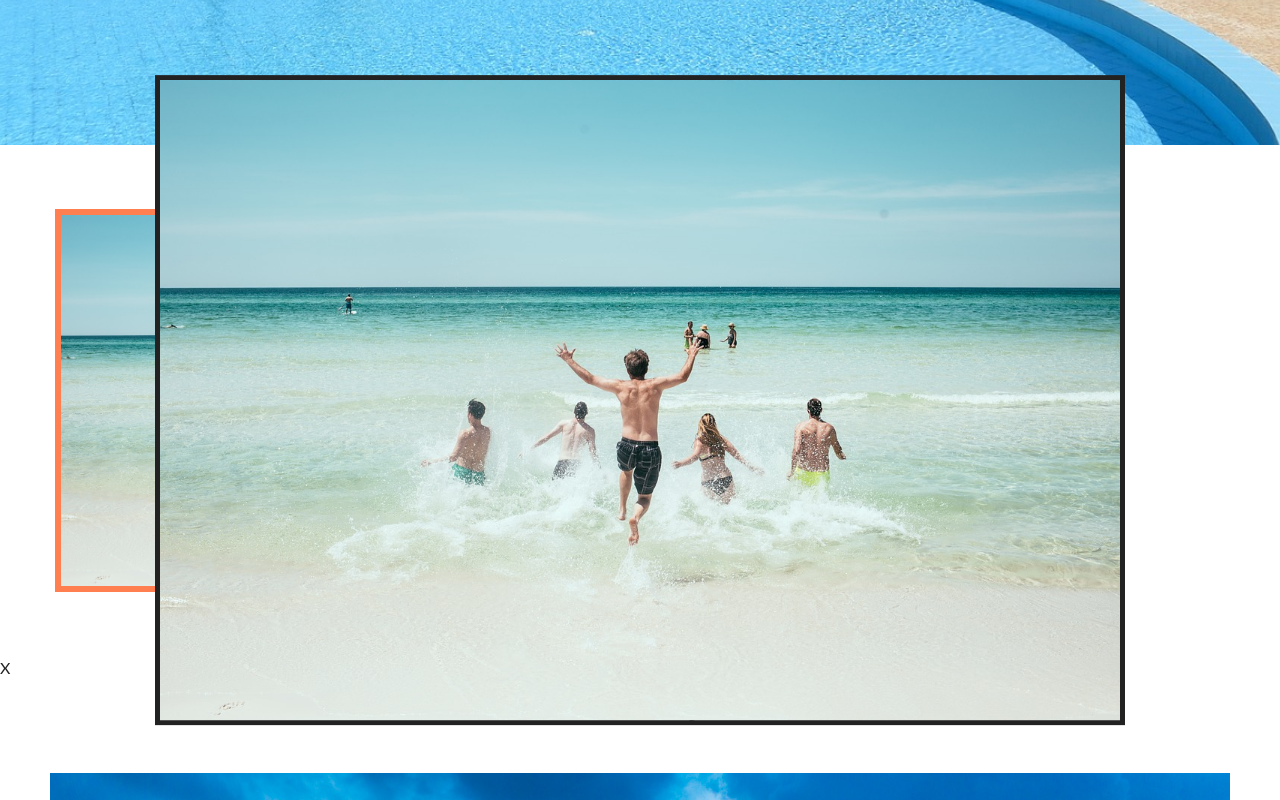
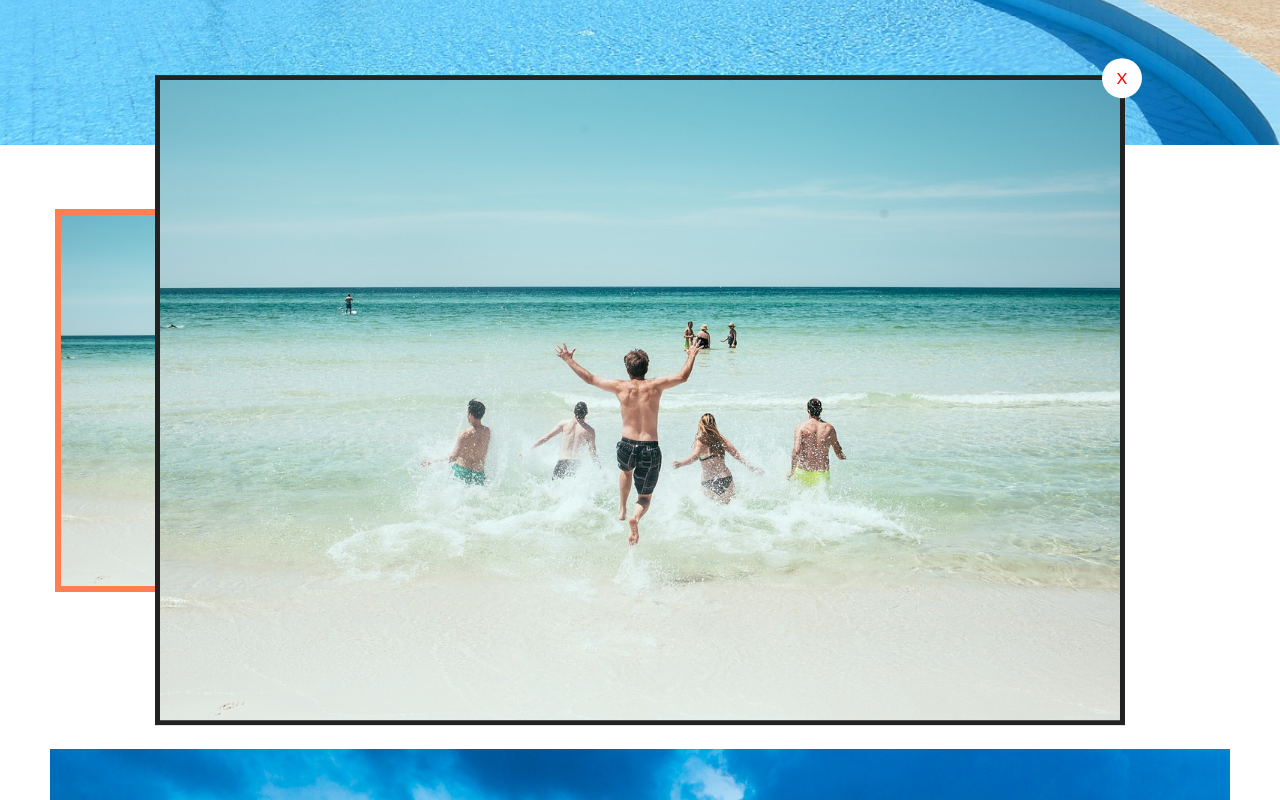
Before and after one commit to akhtarvahid/Resort, a React (Create React App) app: page / in a window 1280 px wide. Both pictures are taken after a click on the element 339 px from the left and 1055 px from the top of the page. Shown: the part 655-1455 px from the top of the page. Built offline with nearby package versions, Linux system fonts and the light colour scheme.

Commit message:
open and close zoomed image

```diff
--- a/src/components/About/About.js
+++ b/src/components/About/About.js
@@ -45,7 +45,7 @@ const About = () => {
           </div>
         </AboutCenter>
       </Section>
-      {isClickedToZoom && <ZoomedImage aboutImg={aboutImg} />}
+      {isClickedToZoom && <ZoomedImage aboutImg={aboutImg} setIsClickedToZoom={setIsClickedToZoom} />}
     </>
   );
 };
--- a/src/components/About/About.styled.js
+++ b/src/components/About/About.styled.js
@@ -55,3 +55,18 @@ export const InnerZoomBox = styled.div`
     z-index:1;
     border: 5px solid;
 `;
+
+export const CrossMark = styled.div`
+    position: absolute;
+    right: -22px;
+    top: -22px;
+    color: red;
+    background: white;
+    border-radius: 50px;
+    width: 40px;
+    height: 40px;
+    display: flex;
+    justify-content: center;
+    align-items: center;
+    cursor: pointer;
+`
--- a/src/components/About/ZoomedImage.js
+++ b/src/components/About/ZoomedImage.js
@@ -1,9 +1,9 @@
 import React, { useCallback, useState } from "react";
 import { Controlled as ControlledZoom } from "react-medium-image-zoom";
 import "react-medium-image-zoom/dist/styles.css";
-import { InnerZoomBox } from "./About.styled";
+import { CrossMark, InnerZoomBox } from "./About.styled";
 
-export default function ZoomedImage({ aboutImg }) {
+export default function ZoomedImage({ aboutImg, setIsClickedToZoom }) {
   const [isZoomed, setIsZoomed] = useState(false);
 
   const handleZoomChange = useCallback((shouldZoom) => {
@@ -11,8 +11,8 @@ export default function ZoomedImage({ aboutImg }) {
   }, []);
   return (
     <div className="wrapper">
-      <div onClick={() => setIsZoomed(false)}>X</div>
       <InnerZoomBox>
+        <CrossMark onClick={() => setIsClickedToZoom(false)}>X</CrossMark>
         <ControlledZoom isZoomed={isZoomed} onZoomChange={handleZoomChange}>
           <img
             alt="That wanaka tree, alone in the water near mountains"
```
